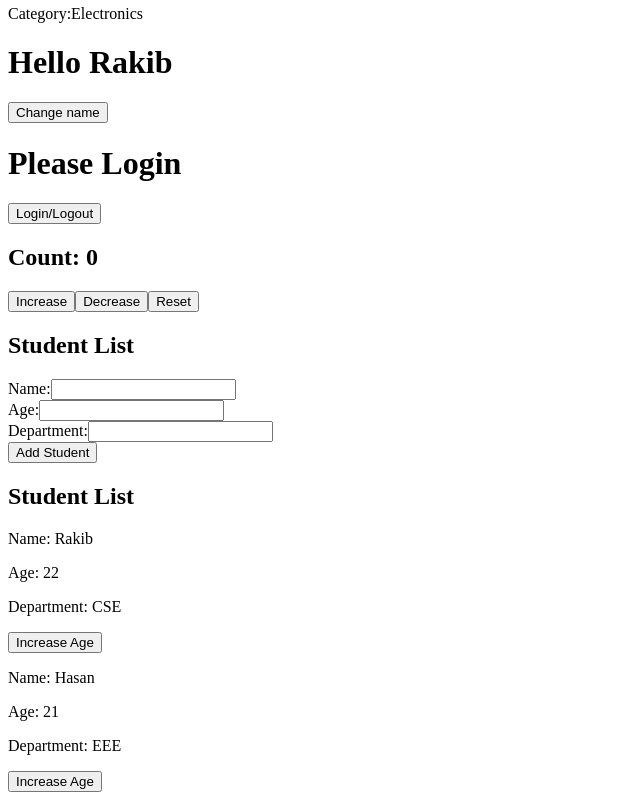
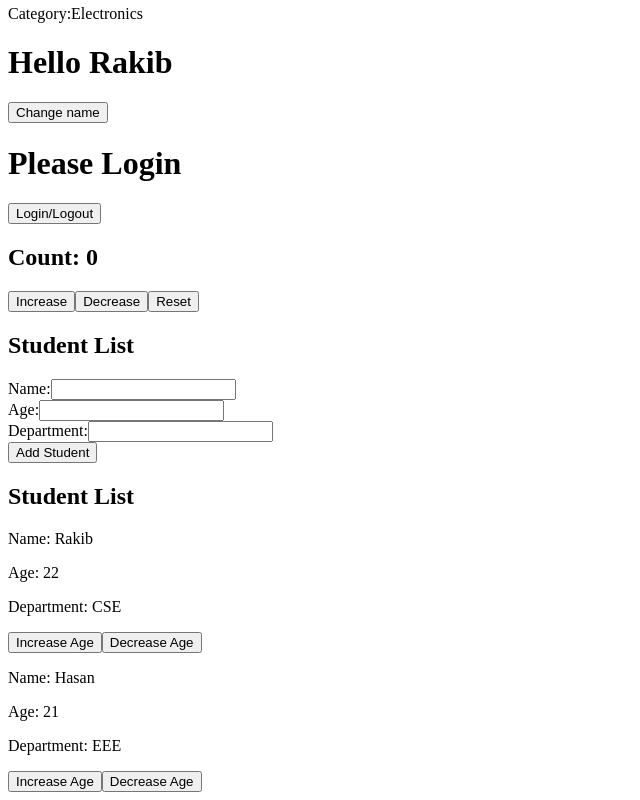
Before and after one commit to md-rakib-hasan1/react-learning, a React (Vite) app: page / in a window 1280 px wide. Shown: the part 941-1741 px from the top of the page, without its empty margins (0-640 px from the left). Built offline with nearby package versions, Linux system fonts and the light colour scheme.

Commit message:
add-dreaseAge-button

```diff
--- a/src/components/NewStudentList.tsx
+++ b/src/components/NewStudentList.tsx
@@ -1,6 +1,6 @@
-import {useState} from 'react';
+import { useState } from 'react';
 
-interface Student{
+interface Student {
     id: number;
     name: string;
     age: number;
@@ -9,7 +9,7 @@ interface Student{
 
 const NewStudentList = () => {
 
-    const[students, setStudents]=useState<Student[]>([
+    const [students, setStudents] = useState<Student[]>([
         {
             id: 1,
             name: "Rakib",
@@ -25,27 +25,38 @@ const NewStudentList = () => {
     ]);
 
 
-    const increaseAge = (id:number)=>{
+    const increaseAge = (id: number) => {
         setStudents(
-            students.map((student)=>
-            student.id === id ? { ...student, age: student.age + 1 }:student
+            students.map((student) =>
+                student.id === id ? { ...student, age: student.age + 1 } : student
             )
         );
+    }
 
+    const decreaseAge = (id: number) => {
+        setStudents(
+            students.map((student) =>
+                student.id === id ? { ...student, age: student.age - 1 } : student
+            )
+        );
     }
 
     return (
         <div>
             <h2>Student List</h2>
 
-            {students.map((student)=>(
+            {students.map((student) => (
                 <div key={student.id}>
                     <p>Name: {student.name}</p>
                     <p>Age: {student.age}</p>
                     <p>Department: {student.department}</p>
 
-                    <button onClick={()=>increaseAge(student.id)}>
+                    <button onClick={() => increaseAge(student.id)}>
                         Increase Age</button>
+
+                    <button onClick={() => decreaseAge(student.id)}>
+                        Decrease Age
+                    </button>
                 </div>
             ))}
 
```
Lines whose indentation alone changed are shown as unchanged.
